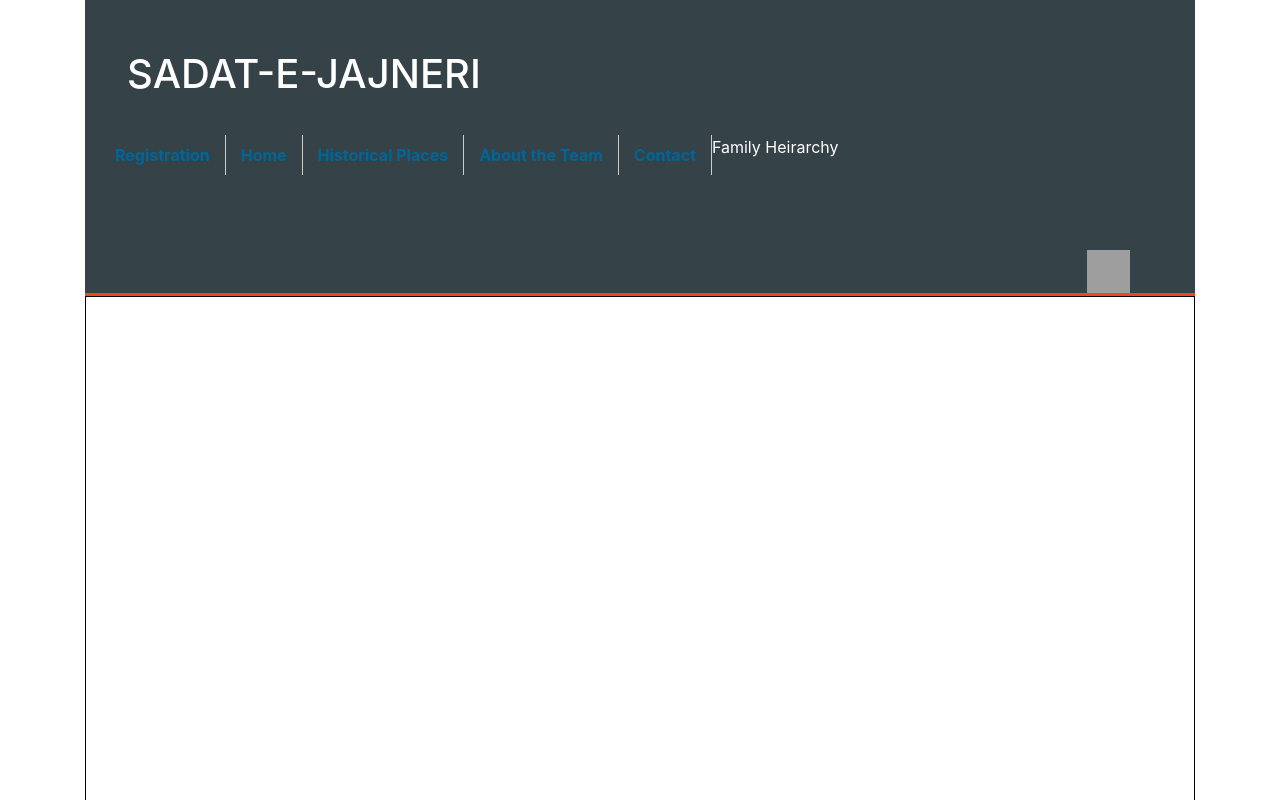
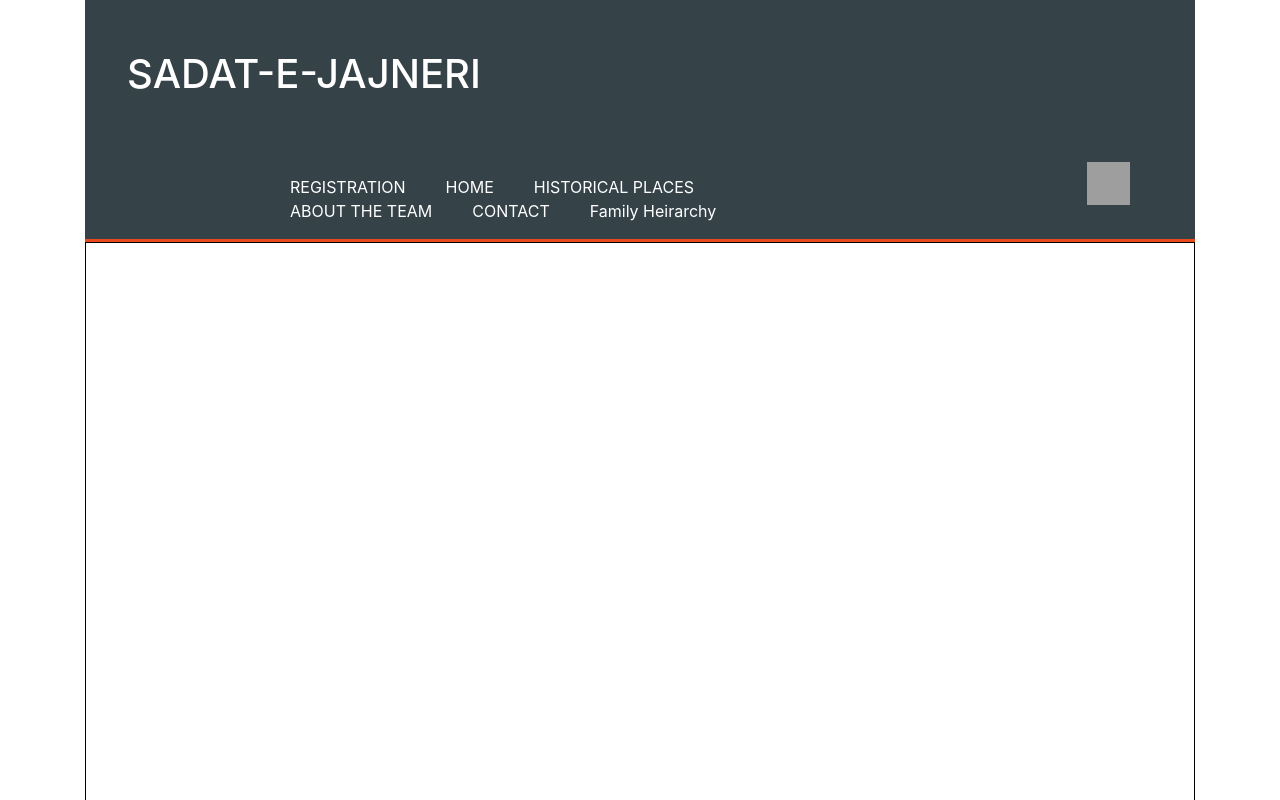
Before and after one commit to abdullahahmed2/family-tree, a React (Create React App) app in the folder family-tree-project/family-tree/: page / in a window 1280 px wide. Shown: the top 800 px of the page. Built offline with nearby package versions, Linux system fonts and the light colour scheme; grey boxes are pictures that could not be loaded.

Commit message:
minor changes

```diff
--- a/family-tree-project/family-tree/src/pages/pages.css
+++ b/family-tree-project/family-tree/src/pages/pages.css
@@ -61,22 +61,27 @@
 
 /*navbar css*/
 #nav {
-    width: 100%;
-    float: left;
-    margin: 0 0 3em 0;
-    padding: 0;
-    list-style: none;
+  margin-right: 0px;
+  margin-left: 170px;
+  margin-top:40px;
+  width: 48%;
+  padding-right: 0px;
+  float:left;
 }
-
 #nav li {
-    float: left;
+  display:inline;
+  float:left;
+  padding:0 20px 0 20px;
 }
-
 #nav li a {
-    display: block;
-    padding: 8px 15px;
-    text-decoration: none;
-    font-weight: bold;
-    color: #069;
-    border-right: 1px solid #ccc;
+  color:#fff;
+  text-decoration:none;
+  text-transform:uppercase;
+  font-size:16px;
 }
+#nav .current a{
+	color:red;
+}
+#nav a:hover{
+	color:red;
+}
```
